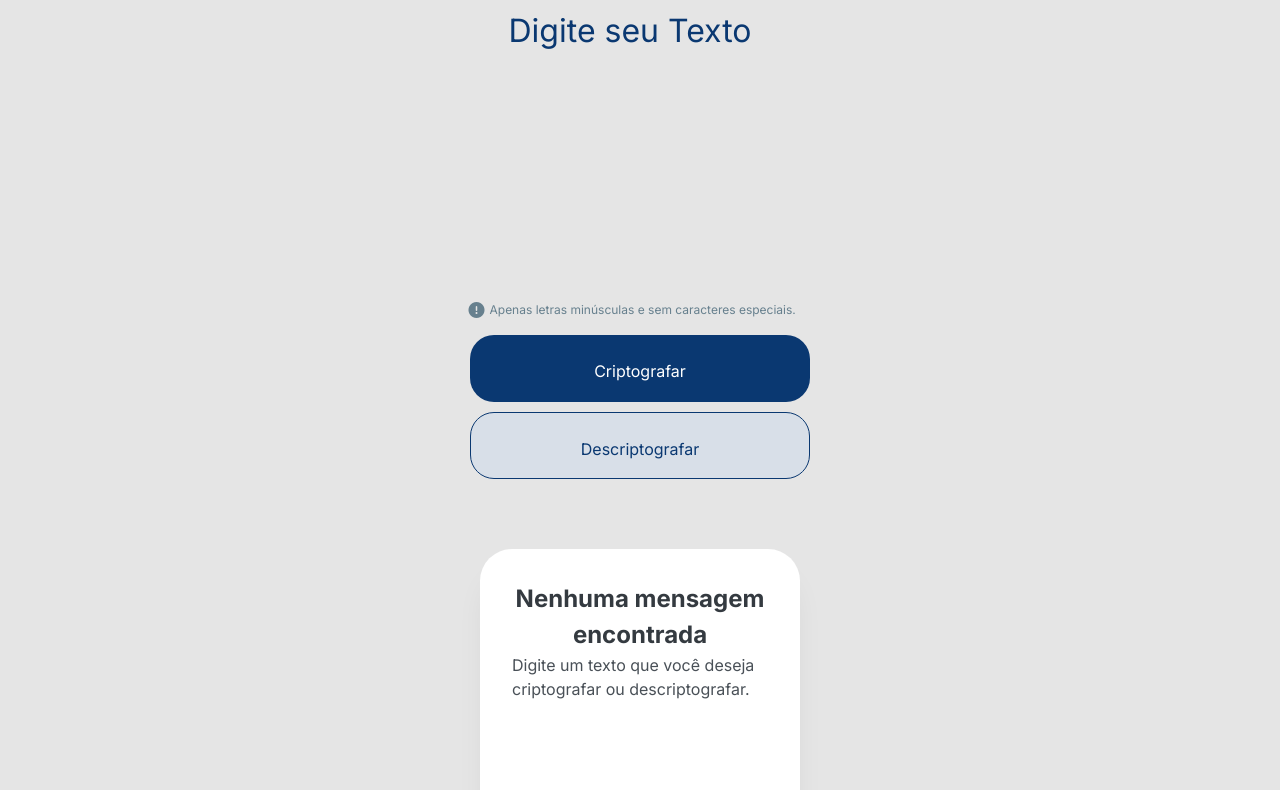
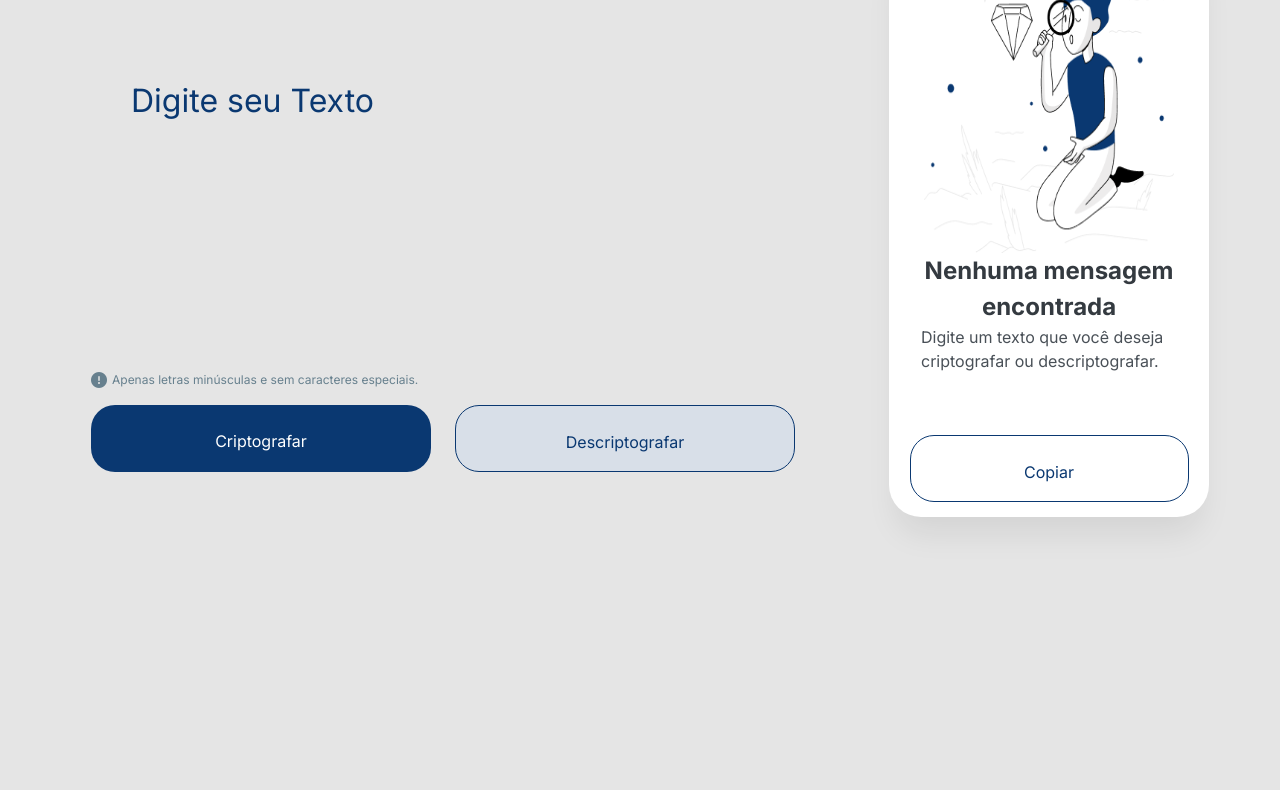
Before and after one commit to Jessica-Almeida/decodificador-de-texto, a plain HTML site: page index.html in a window 1280 px wide. Shown: the part 89-879 px from the top of the page. After the commit the page ends 800 px from the top, so only its background shows below. Drawn offline with Linux system fonts and the light colour scheme; files whose address does not match are found by name.

Commit message:
CSS - desktop

```diff
--- a/assets/css/style.css
+++ b/assets/css/style.css
@@ -181,3 +181,43 @@ textarea::-webkit-scrollbar-thumb {
     margin-bottom: 0;
   }
 }
+
+@media (min-width: 1025px) {
+  main {
+    flex-direction: row;
+    gap: 23px;
+  }
+
+  .section-input {
+    padding-left: 20px;
+  }
+
+  #input-main {
+    width: 700px;
+  }
+
+  .ilustracao {
+    display: block;
+    width: 250px;
+    height: 300px;
+  }
+
+  .section-output {
+    justify-content: center;
+    margin-top: -70px;
+    height: 580px;
+  }
+
+  #msg-copy {
+    padding-bottom: 30px;
+  }
+
+  .btns {
+    flex-direction: row;
+    gap: 24px;
+  }
+
+  .btn-decrypt {
+    margin-bottom: 0;
+  }
+}
```
